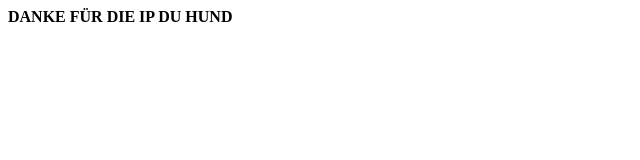
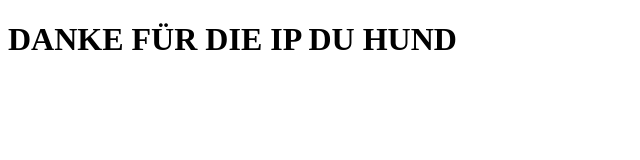
Before and after one commit to Ba55M3ll0w/thx4ip, a plain HTML site: page index.html in a window 1280 px wide. Shown: the whole page, without its empty margins (0-640 px from the left). Drawn offline with Linux system fonts and the light colour scheme.

Commit message:
Update index.html

```diff
--- a/index.html
+++ b/index.html
@@ -1,8 +1,11 @@
 <!DOCTYPE html>
 <html>
 <head>
+<title>THX4IP</title>
+</head>
+<body>
 
-<b>DANKE FÜR DIE IP DU HUND</b>
+<h1>DANKE FÜR DIE IP DU HUND</h1>
 
 </body>
 </html>
```
